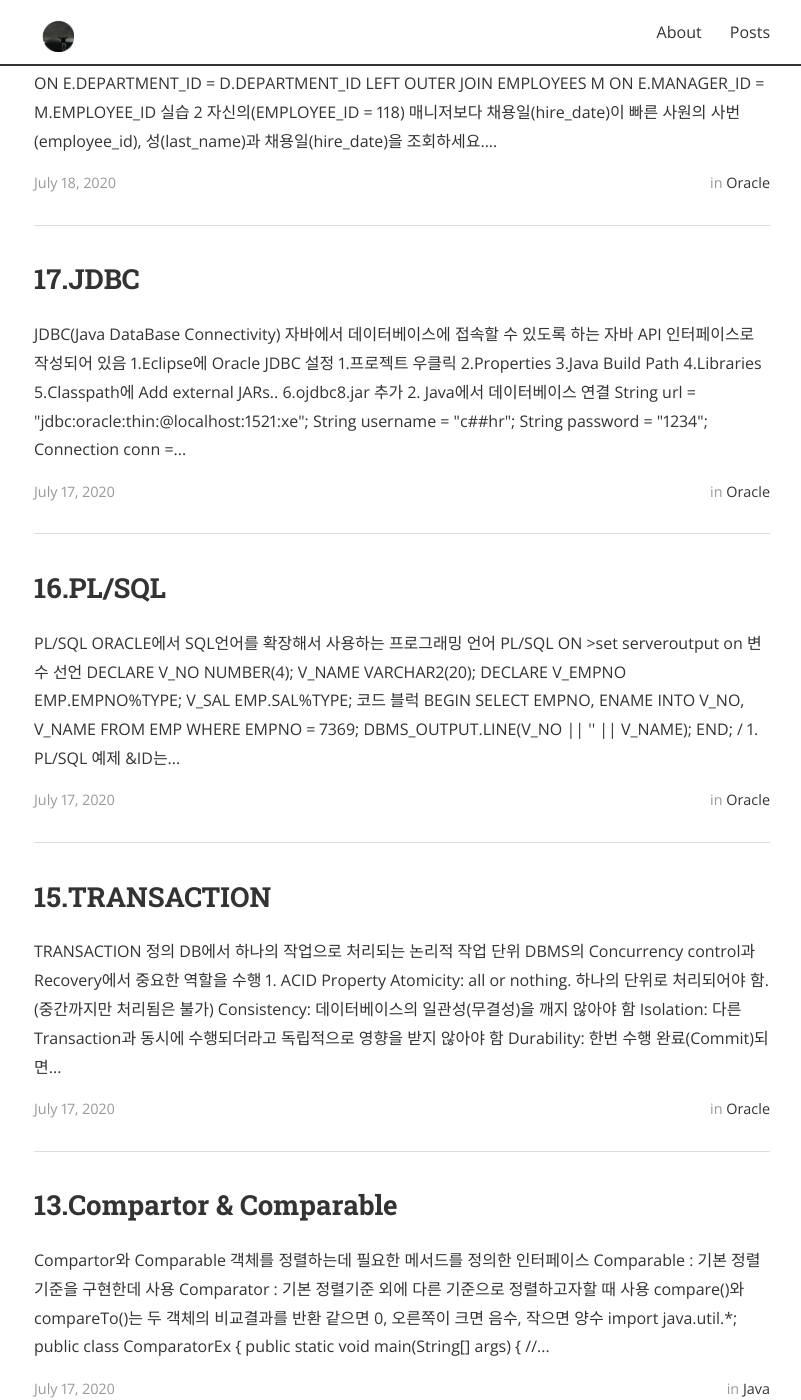
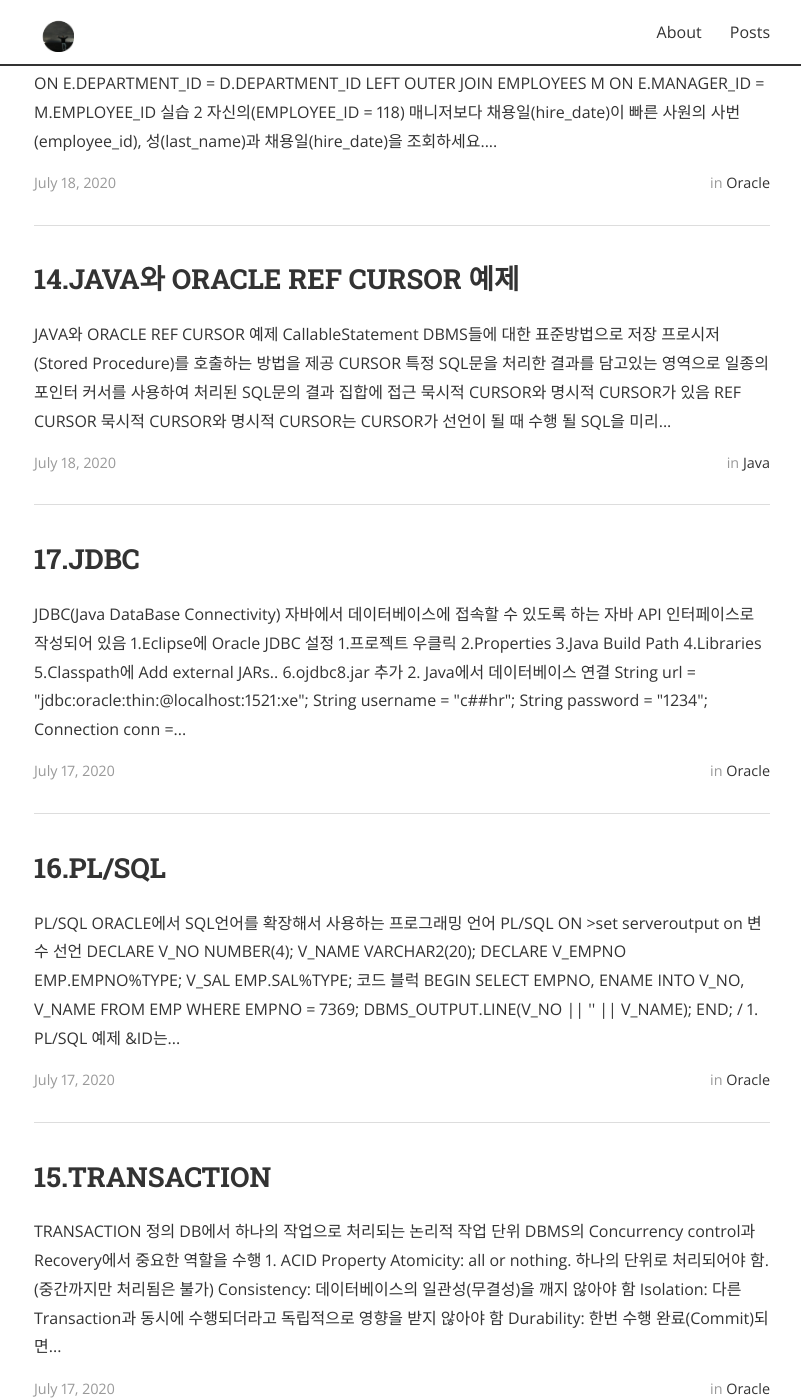
Before and after one commit to jeonsanggi/jeonsanggi.github.io, a Jekyll site: the page built from index.html, in a window 1280 px wide and 1400 px high, scrolled down 524 px. Shown: the whole window, without its empty margins (238-1039 px from the left). Built offline with Jekyll 4.4.1, drawn with Linux system fonts in a browser that asks for light colours; nearby versions of some CDN libraries; the list of posts is cut into pages by our own code; part of the change alters nothing that is shown.

Commit message:
java와 oracle ref cursor 예제

````diff
--- /dev/null
+++ b/_posts/2020-07-18-14.JAVA-REF-CURSOR.md
@@ -0,0 +1,176 @@
+---
+layout: post
+title:  "14.JAVA와 ORACLE REF CURSOR 예제"
+date:   2020-07-18 09:59:52-05:00
+author: SANGGI JEON
+categories: JAVA
+cover:  "/assets/java/java.png"
+---
+## JAVA와 ORACLE REF CURSOR 예제
+
+- CallableStatement
+  - DBMS들에 대한 표준방법으로 저장 프로시저(Stored Procedure)를 호출하는 방법을 제공
+- CURSOR
+  - 특정 SQL문을 처리한 결과를 담고있는 영역으로 일종의 포인터
+  - 커서를 사용하여 처리된 SQL문의 결과 집합에 접근
+  - 묵시적 CURSOR와 명시적 CURSOR가 있음
+- REF CURSOR
+  - 묵시적 CURSOR와 명시적 CURSOR는 CURSOR가 선언이 될 때 수행 될 SQL을 미리 지정하고 실행하는 방법을 지원
+  - REF CURSOR는 CURSOR를 선언하는 시점에는 SQL을 지정하지 않고 CURSOR가 Open이 되는 시점에 SQL 문장을 지정
+
+### 패키지 헤더
+
+```plsql
+CREATE OR REPLACE PACKAGE CURSOR_PKG
+AS
+	TYPE T_CURSOR IS REF CURSOR;
+	PROCEDURE SP_JOB_HISTORY(
+        IN_EMPLOYEE_ID IN EMPLOYEES.EMPLOYEE_ID%TYPE,
+        OUT_CURSOR		IN OUT T_CURSOR
+    );
+END CURSOR_PKG;
+/
+```
+
+### 패키지 바디
+
+```plsql
+CREATE OR REPLACE PACKAGE BODY CURSOR_PKG
+AS
+PROCEDURE SP_JOB_HISTORY
+(
+    IN_EMPLOYEE_ID IN EMPLOYEES.EMPLOYEE_ID%TYPE,
+    OUT_CURSOR		IN OUT T_CURSOR
+)
+IS
+BEGIN
+	OPEN OUT_CURSOR FOR
+	SELECT E.FIRST_NAME || ' ' || E.LAST_NAME AS NAME,
+	JO.JOB_TITLE AS TITLE,
+	JH.START_DATE AS SDATE,
+	JH.END_DATE AS EDATE
+	FROM EMPLOYEES E JOIN JOB_HISTORY JH
+		ON E.EMPLOYEE_ID = JH.EMPLOYEE_ID
+		JOIN JOBS JO
+        ON JH.JOB_ID = JO.JOB_ID
+    WHERE E.EMPLOYEE_ID = IN_EMPLOYEE_ID;
+END SP_JOB_HISTORY;
+END CURSOR_PKG;
+/
+```
+
+### JAVA에서 REF CURSOR 활용
+
+```python
+package com.jremind.dao;
+
+import java.sql.CallableStatement;
+import java.sql.Connection;
+import java.sql.DriverManager;
+import java.sql.PreparedStatement;
+import java.sql.ResultSet;
+import java.util.ArrayList;
+import java.util.List;
+
+import com.jremind.model.Employee;
+
+import oracle.jdbc.OracleCallableStatement;
+import oracle.jdbc.OracleTypes;
+
+public class HrDao {
+    // 싱글톤으로 메모리 할당
+	private static HrDao dao = new HrDao();
+	private Connection conn;
+	private ResultSet rSet;
+	private PreparedStatement pStmt;
+	private CallableStatement cstmt;
+    private OracleCallableStatement ocstmt;
+
+	private final String url = "jdbc:oracle:thin:@localhost:1521:xe";
+	private final String username = "c##hr";
+	private final String password = "1234";
+
+	private HrDao() {
+		try {
+			Class.forName("oracle.jdbc.driver.OracleDriver");
+		}catch (Exception e) {
+			e.printStackTrace();
+		}
+	}
+
+    // getInstance() 메서드로 dao 인스턴스를 반환
+	public static HrDao getInstance() {
+		return dao;
+	}
+
+    // Oracle 데이터베이스 connection
+	private void getConnection() {
+		try {
+			conn = DriverManager.getConnection(url, username, password);
+		}catch (Exception e) {
+			e.printStackTrace();
+		}
+	}
+
+	// Oracle 데이터베이스 연결 종료
+	private void closeConnection() {
+		try {
+			if(rSet != null)
+				rSet.close();
+			if(pStmt != null)
+				pStmt.close();
+			if(cstmt != null)
+				cstmt.close();
+			if(ocstmt != null)
+				ocstmt.close();
+			if(conn != null)
+				conn.close();
+		}catch (Exception e) {
+			e.printStackTrace();
+		}
+	}
+
+	public List<Employee> getHistoryEmployees(int id){
+		List<Employee> employees = new ArrayList<Employee>();
+
+		getConnection();
+
+		try {
+            // Connection의 prepareCall 메서드로 CallableStatement 객체를 생성
+            // prepareCall 메서드로 데이터베이스 저장 프로시저를 호출
+			cstmt = conn.prepareCall("BEGIN CURSOR_PKG.SP_JOB_HISTORY(?,?); END;");
+            // 프로시저의 in Parameter로 사원 번호(id)를 사용
+			cstmt.setInt(1, id);
+            // REF CURSOR OUTPUT PARAMETER를 OracleTypes.CURSOR으로 등록
+			cstmt.registerOutParameter(2, OracleTypes.CURSOR);
+
+            // CallableStatement를 실행
+			cstmt.executeQuery();
+
+            // getCursor() 메서드를 사용하기 위해 OracleCallableStatement Object로 변환
+            // CallableStatement는 getCursor() 메서드가 정의되어 있지 않기 때문
+			ocstmt = (OracleCallableStatement)cstmt;
+            // ResultSet에 결과 데이터를 담은 Cursor를 저장
+			rSet = ocstmt.getCursor(2);
+			Employee employee;
+
+			while(rSet.next()) {
+                // 미리 만들어놓은 Employee 모델에 데이터를 담음
+				employee = new Employee();
+				employee.setFullName(rSet.getString(1));
+				employee.setTitle(rSet.getString(2));
+				employee.setHireDate(rSet.getString(3));
+				employee.setEndDate(rSet.getString(4));
+
+				employees.add(employee);
+			}
+		}catch(Exception e) {
+			e.printStackTrace();
+		}finally {
+			closeConnection();
+		}
+
+		return employees;
+	}
+}
+```
--- a/about.md
+++ b/about.md
@@ -60,7 +60,7 @@ main_nav: true
 
 - 개인 프로젝트
   - 인사 정보 검색 미니 프로젝트 (2020.07.16 ~ 2020.07.17)
-    - **View Code on GitHub**(# 업데이트 예정)
+    - [**View Code on GitHub**](https://github.com/jeonsanggi/TIL/tree/master/JAVA/HrSearch)
     - Skill
       - Java, Oracle, PL/SQL
   - 품질 데이터 시각화 웹 (2020.02.02 ~ 2020.03.01)
````
Also changed, not shown: 18 other files.
